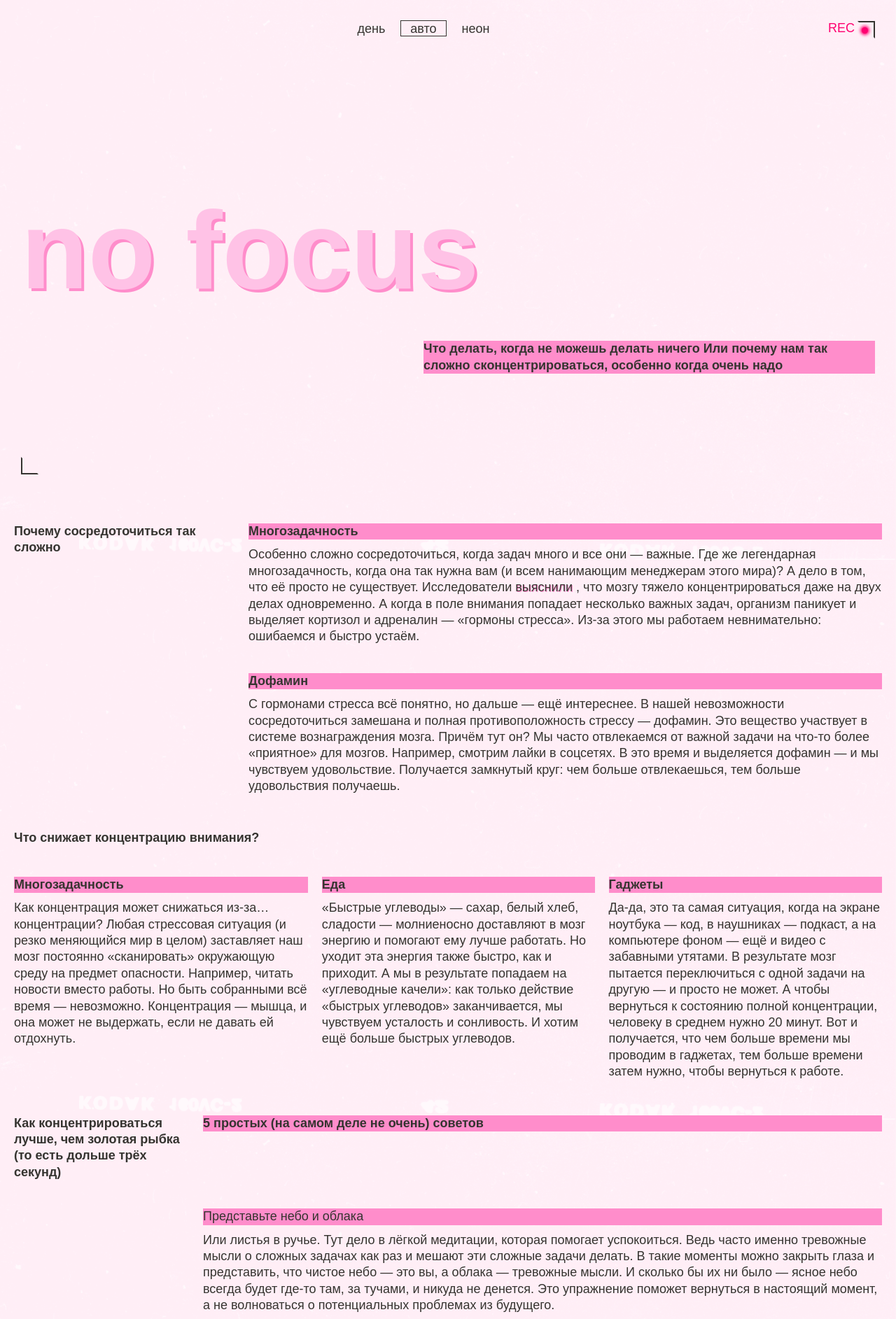
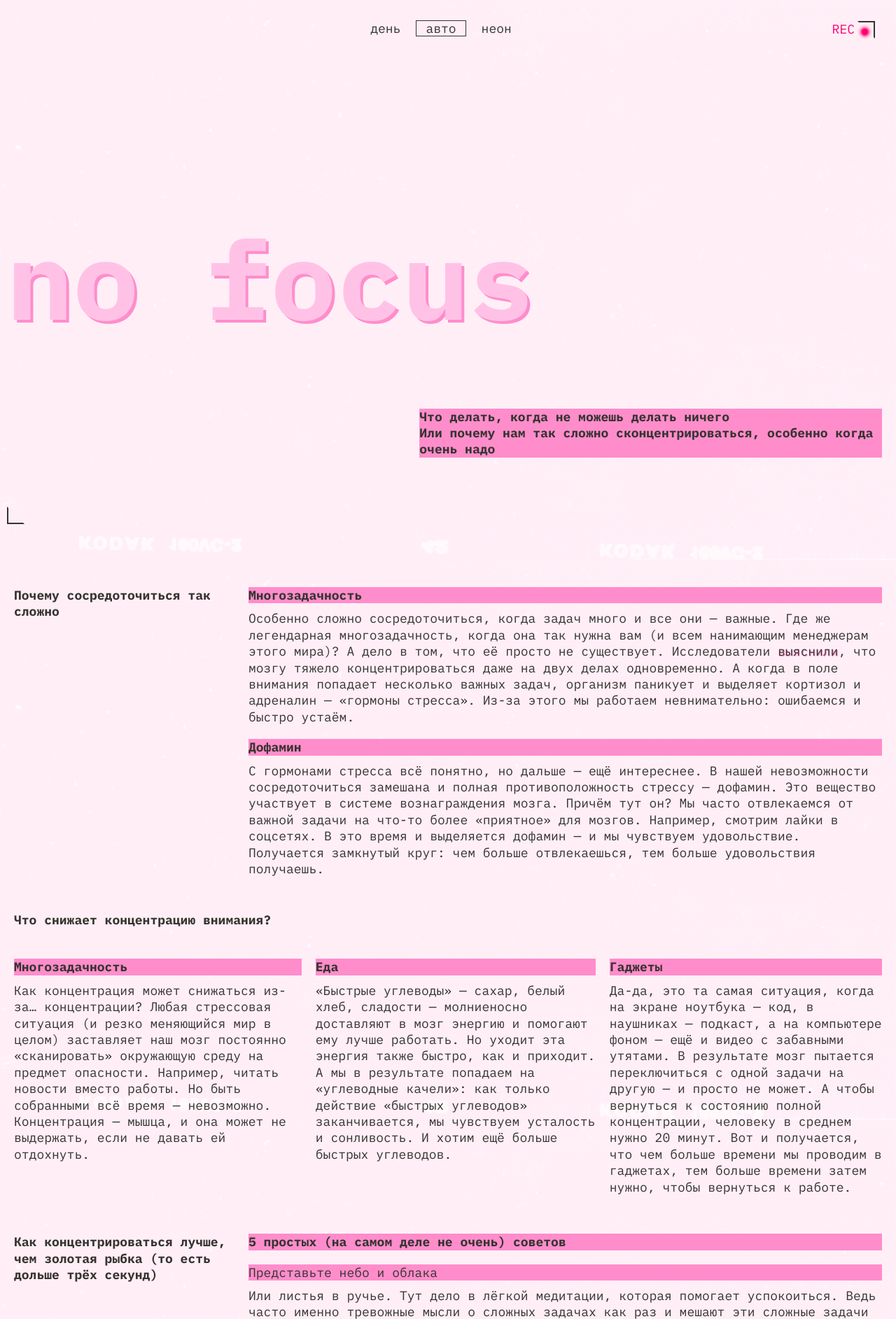
Before and after one commit to moondAwg505/slozhno-sosredotochitsya-fd, a plain HTML site: page index.html in a window 1280 px wide. Shown: the top 1885 px of the page at 70% size. Drawn offline with Linux system fonts and the light colour scheme.

Commit message:
Add styles and index

```diff
--- a/index.html
+++ b/index.html
@@ -6,6 +6,7 @@
     <meta name="viewport" content="width=device-width, initial-scale=1.0" />
     <meta name="color-scheme" content="dark light" />
     <title>Сложно сосредоточиться</title>
+    <link rel="stylesheet" href="./fonts/fonts.css" />
     <link rel="stylesheet" href="./styles/variables.css" />
     <link rel="stylesheet" href="./styles/globals.css" />
     <link rel="stylesheet" href="./styles/style.css" />
@@ -53,7 +54,7 @@
       <h1 class="title_header">no focus</h1>
       <div class="title-decor">
         <p class="text_header">
-          Что делать, когда не можешь делать ничего Или почему нам так сложно
+          Что делать, когда не можешь делать ничего <br>Или почему нам так сложно
           сконцентрироваться, особенно когда очень надо
         </p>
       </div>
@@ -70,7 +71,7 @@
             важные. Где же легендарная многозадачность, когда она так нужна вам
             (и всем нанимающим менеджерам этого мира)? А дело в том, что её
             просто не существует. Исследователи
-            <a class="word_multitasking_text_custom" href="#0">выяснили</a> ,
+            <a class="word_multitasking_text_custom" href="#0">выяснили</a>,
             что мозгу тяжело концентрироваться даже на двух делах одновременно.
             А когда в поле внимания попадает несколько важных задач, организм
             паникует и выделяет кортизол и адреналин — «гормоны стресса». Из-за
@@ -135,10 +136,10 @@
           Как концентрироваться лучше, чем золотая рыбка (то есть дольше трёх
           секунд)
         </h2>
-        <p class="better_concentration_text">
-          5 простых (на самом деле не очень) советов
-        </p>
         <article class="sky_and_clouds">
+          <p class="better_concentration_text">
+            5 простых (на самом деле не очень) советов
+          </p>
           <h3 class="sky_and_clouds_title">Представьте небо и облака</h3>
           <p class="sky_and_clouds_text">
             Или листья в ручье. Тут дело в лёгкой медитации, которая помогает
@@ -164,7 +165,7 @@
           <h3 class="take_a_walk_title">Прогуляйтесь</h3>
           <p class="take_a_walk_text">
             Или даже пробегитесь. Лучше найти парк или лес: один эксперимент
-            <a class="word_multitasking_text_custom" href="#0">показал</a> , что
+            <a class="word_multitasking_text_custom" href="#0">показал</a>, что
             созерцание природы повышает концентрацию, в то время как после
             просмотра городских пейзажей она наоборот понижается. Можно
             совместить прогулку с физическими упражнениями или бегом — так в
--- a/styles/style.css
+++ b/styles/style.css
@@ -15,7 +15,7 @@
   grid-template-rows: auto;
   position: relative;
   min-width: 375px;
-  min-height: 668px;
+  height: 100%;
   padding: 10px 10px;
 }
 
@@ -136,8 +136,8 @@
   margin-top: 55px;
   text-align: left;
   background-color: var(--title-bg-color);
-  max-height: min-content;
-  max-width: max-content;
+  max-height: max-content;
+  margin-bottom: 52px;
 }
 
 .main {
@@ -178,6 +178,7 @@
 }
 
 .multitasking_text {
+  margin-block-end: 20px;
   font-family: var(--font-family), sans-serif;
   font-weight: 400;
   font-size: var(--font-size, 18px);
@@ -225,6 +226,7 @@
 }
 
 .decreased_concentration_title {
+  margin-block-end: 20px;
   font-family: var(--font-family), sans-serif;
   font-weight: 700;
   font-size: 18px;
@@ -414,7 +416,7 @@
   flex-direction: column;
   align-items: center;
   justify-content: center;
-  min-width: 375px;
+  width: clamp(375px, 100%, 1920px);
   min-height: 668px;
 }
 
@@ -452,34 +454,39 @@
   text-shadow: 2px 2px 0px var(--title-bg-color);
 }
 
-@media (width >= 780px) {
+@media (width >= 768px) {
   .header {
-    margin: 20px 20px;
+    margin: 20px 20px 20px 0px ;
     display: grid;
-    grid-template-columns: 1fr 1fr 70px;
-    grid-template-rows: auto 1fr 1fr 1fr 1fr 1fr;
+    grid-template-columns: 1fr 1fr auto;
+    grid-template-rows: auto 1fr 1fr 1fr 1fr 100px;
   }
 
   .main {
-    margin: 60px 20px 80px 20px;
+    margin: 80px 20px 80px 20px;
   }
 
   .rec {
+    margin: 0;
     grid-column: 3;
     justify-self: end;
   }
 
   .header__theme-menu {
+    align-items: end;
+    grid-row: 2 /  3;
     grid-column: 3;
   }
 
   .title_header {
+    margin-left: 0;
+    margin-top: 0;
     font-size: 120px;
-    grid-row: 5;
+    grid-row: 4;
     grid-column: 1 / span 2;
-    text-align: left;
   }
   .title-decor {
+    margin-top: 41px;
     grid-row: 5;
     grid-column: 2 / span 3;
     justify-self: end;
@@ -488,9 +495,8 @@
 
   .why_focus_hard {
     display: grid;
-    grid-template-columns: 250px auto;
+    grid-template-columns: 240px auto;
     align-items: start;
-    gap: 20px;
   }
 
   .why_focus_hard_title {
@@ -502,19 +508,22 @@
   .dopamine {
     grid-column: 2;
     margin-top: 0;
+    margin-inline-start: 20px;
   }
   .multitasking {
     grid-row: 1;
+    margin-block-end: 0;
   }
   .dopamine {
     grid-row: 2;
   }
 
   .decreased_concentration {
+    margin-block-start: 80px;
+    margin-block-end: 80px;
     display: grid;
-    grid-template-columns: 250px 1fr;
+    grid-template-columns: 150px 1fr;
     grid-template-rows: repeat(4, auto);
-    gap: 20px;
   }
 
   .decreased_concentration_title {
@@ -539,12 +548,13 @@
 
   .better_concentration {
     display: grid;
-    grid-template-columns: 250px auto;
+    grid-template-columns: 254px auto;
     align-items: start;
-    gap: 20px;
+    margin-block-end: 80px;
   }
 
   .better_concentration_title {
+    margin-block-end: 0;
     grid-column: 1;
     grid-row: 1;
   }
@@ -552,7 +562,6 @@
   .better_concentration_text {
     grid-column: 2;
     grid-row: 1;
-    margin-bottom: 0;
   }
 
   .sky_and_clouds,
@@ -563,7 +572,8 @@
     grid-column: 2;
   }
   .sky_and_clouds {
-    grid-row: 2;
+
+    grid-row: 1 / 2;
   }
   .music {
     grid-row: 3;
@@ -578,10 +588,14 @@
     grid-row: 6;
   }
 
+  .images_title {
+    margin-block-end: 20px;
+  }
+
   .card {
     display: grid;
     grid-template-columns: repeat(3, 1fr);
-    grid-template-rows: repeat(3, auto);
+    grid-template-rows: 190px auto 309px;
     gap: 20px;
   }
 
@@ -592,22 +606,27 @@
 
   .tape {
     grid-column: 1;
-    grid-row: span 4;
+    grid-row: span 2;
   }
 
   .ice-cream {
     grid-column: 3;
-    grid-row: 1 / span 3;
+    grid-row: 1 / span 2;
   }
 
   .books {
     grid-column: 2;
-    grid-row: 3;
+    grid-row: 2;
   }
 
   .street {
     grid-column: 2 / 4;
-    grid-row: 4 / 5;
+    grid-row: 3 / 4;
+  }
+  .footer {
+    text-align: center;
+    min-width: 768px;
+    min-height: 1024px;
   }
   .text_footer {
     font-size: 120px;
@@ -615,16 +634,28 @@
 }
 
 @media (width >= 1024px) {
+
+  .header {
+    margin: 20px 20px 0 0px ;
+    grid-template-columns: 1fr 1fr auto;
+    grid-template-rows: auto 3fr 1fr 1fr 2fr 15px;
+  }
+
+  .rec {
+    grid-row: 1;
+  }
+
   .title_header {
+    display: grid;
+    grid-row: 3;
     margin-top: 0;
-    align-items: center;
     font-size: 157px;
   }
 
   .header__theme-menu {
     margin-top: 0;
     grid-row: 1;
-    grid-column: 1 / span 2;
+    grid-column: 1 / span 3;
     justify-content: center;
   }
 
@@ -636,16 +667,25 @@
     align-items: start;
   }
 
-  .title_header {
-    grid-row: 4;
+  .title-decor {
+    position: absolute;
+    display: grid;
+    margin-top: 41px;
+    grid-row: 5;
+    grid-column: 2 / span 3;
+    justify-self: end;
+    text-align: left;
+    align-items: end;
   }
 
-  .title-decor {
-    grid-column: 2 / span 3;
-    grid-row: 5;
+  .why_focus_hard {
+    display: grid;
+    grid-template-columns: 315px auto;
   }
 
   .decreased_concentration {
+    margin-block-start: 0;
+    margin-block-end: 55px;
     display: grid;
     grid-template-columns: repeat(3, auto);
     grid-template-rows: 47px max-content;
@@ -673,13 +713,6 @@
     grid-row: 2;
   }
 
-  .why_focus_hard {
-    display: grid;
-    grid-template-columns: 315px 1fr;
-    align-items: start;
-    gap: 20px;
-  }
-
   .why_focus_hard_title {
     grid-column: 1;
     grid-row: 1;
@@ -695,6 +728,27 @@
   .dopamine {
     grid-row: 2;
   }
+
+  .better_concentration {
+    display: grid;
+    grid-template-columns: 335px auto;
+    align-items: start;
+    margin-block-end: 80px;
+  }
+
+  .card {
+    display: grid;
+    grid-template-columns: repeat(3, 1fr);
+    grid-template-rows: 260px auto 425px;
+    gap: 20px;
+  }
+
+  .footer {
+    text-align: center;
+    min-width: 1024px;
+    min-height: 768px;
+  }
+
   .text_footer {
     font-size: 157px;
   }
```
